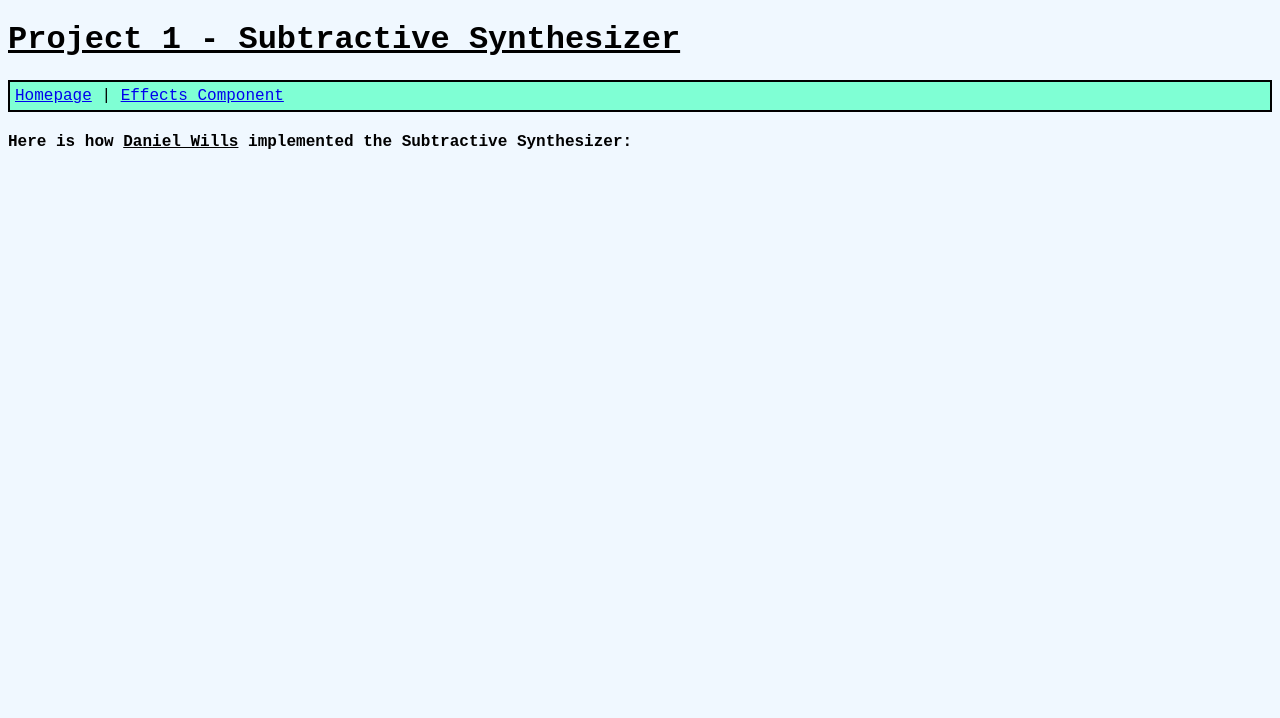
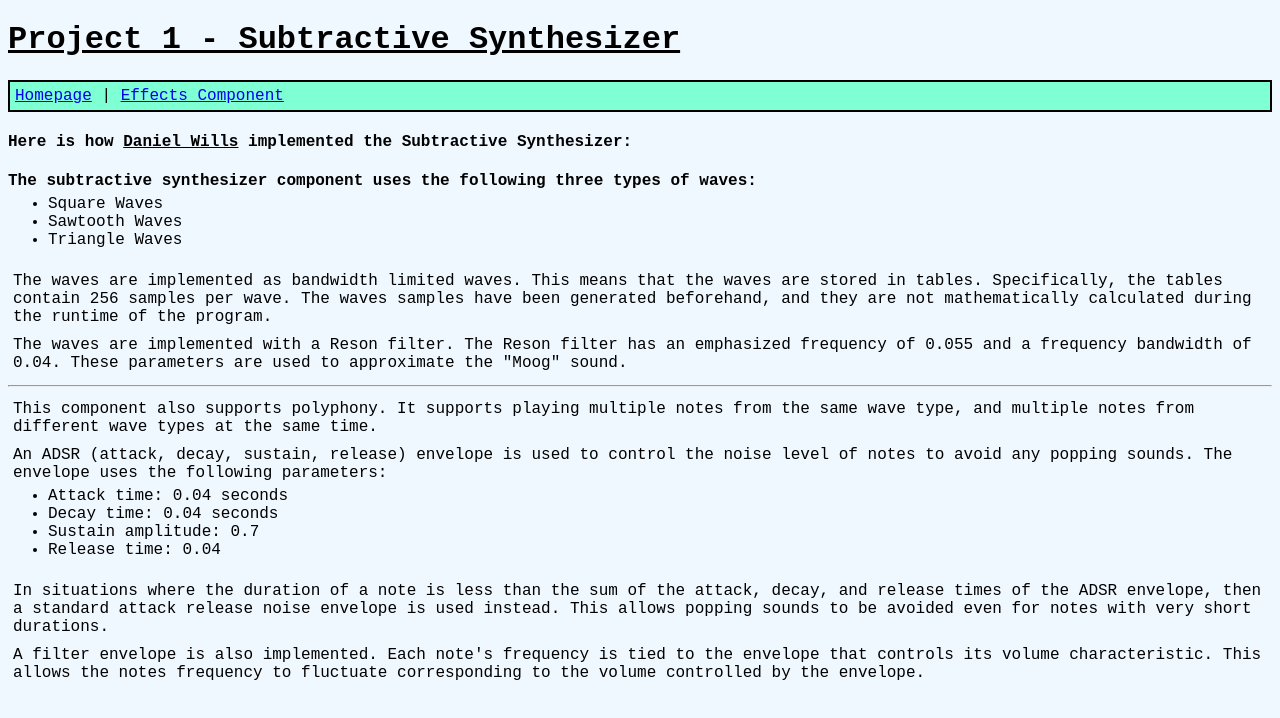
Before and after one commit to DanielDM123/CSE471-Project1-Website, a plain HTML site: page subtractive-synthesizer.html in a window 1280 px wide. Drawn offline with Linux system fonts and the light colour scheme.

Commit message:
Added Subtractive Synthesizer report

```diff
--- a/subtractive-synthesizer.html
+++ b/subtractive-synthesizer.html
@@ -22,6 +22,38 @@
         <h4>Here is how <u>Daniel Wills</u> implemented the Subtractive Synthesizer:</h4>
         <!-- Add report here -->
 
+        <h4>The subtractive synthesizer component uses the following three types of waves:</h4>
+        <ul>
+            <li>Square Waves</li>
+            <li>Sawtooth Waves</li>
+            <li>Triangle Waves</li>
+        </ul>
+
+        <br>
+
+        <p>The waves are implemented as bandwidth limited waves. This means that the waves are stored in tables. Specifically, the tables contain 256 samples per wave. The waves samples have been generated beforehand, and they are not mathematically calculated during the runtime of the program.</p>
+
+        <p>The waves are implemented with a Reson filter. The Reson filter has an emphasized frequency of 0.055 and a frequency bandwidth of 0.04. These parameters are used to approximate the "Moog" sound.</p>
+
+        <hr>
+
+        <p>This component also supports polyphony. It supports playing multiple notes from the same wave type, and multiple notes from different wave types at the same time.</p>
+
+        <p>An ADSR (attack, decay, sustain, release) envelope is used to control the noise level of notes to avoid any popping sounds. The envelope uses the following parameters:</p>
+        <ul>
+            <li>Attack time: 0.04 seconds</li>
+            <li>Decay time: 0.04 seconds</li>
+            <li>Sustain amplitude: 0.7</li>
+            <li>Release time: 0.04</li>
+        </ul>
+
+        <br>
+
+        <p>In situations where the duration of a note is less than the sum of the attack, decay, and release times of the ADSR envelope, then a standard attack release noise envelope is used instead. This allows popping sounds to be avoided even for notes with very short durations.</p>
+
+        <p>A filter envelope is also implemented. Each note's frequency is tied to the envelope that controls its volume characteristic. This allows the notes frequency to fluctuate corresponding to the volume controlled by the envelope.</p>
+
+
     </artcle>
 
 
```
Also changed, not shown: index.html (+17 -2 lines).
